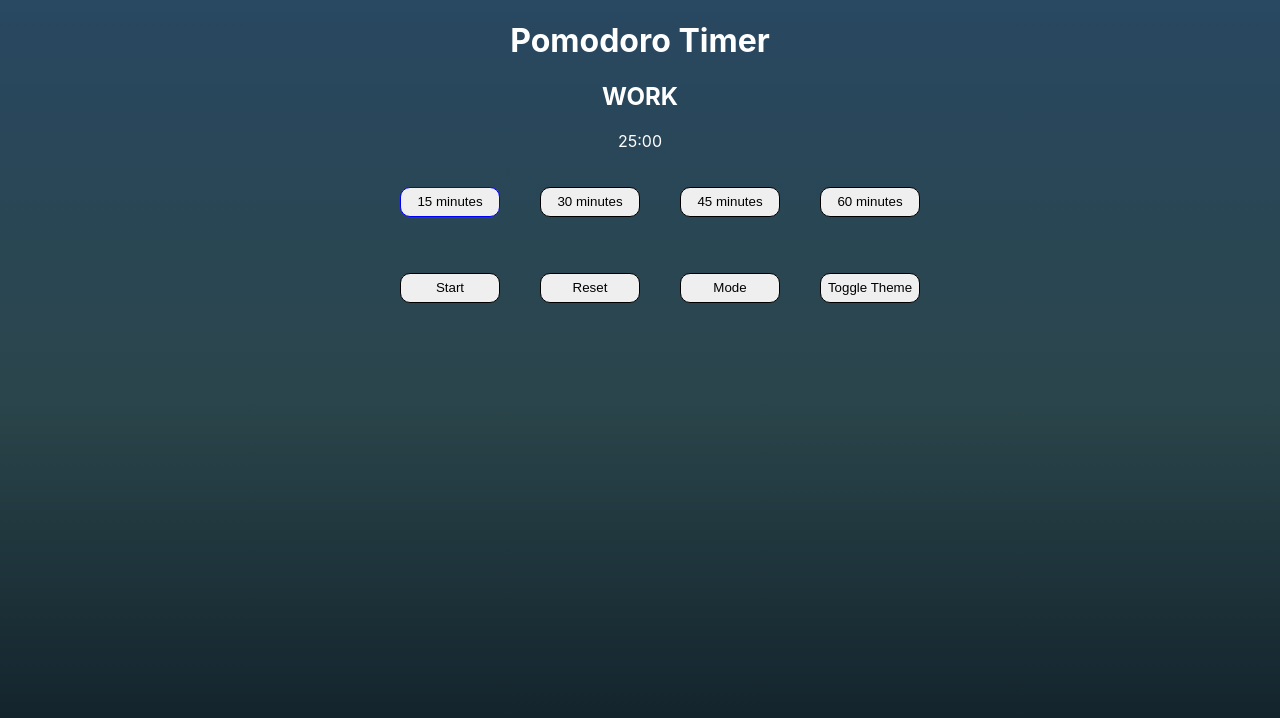
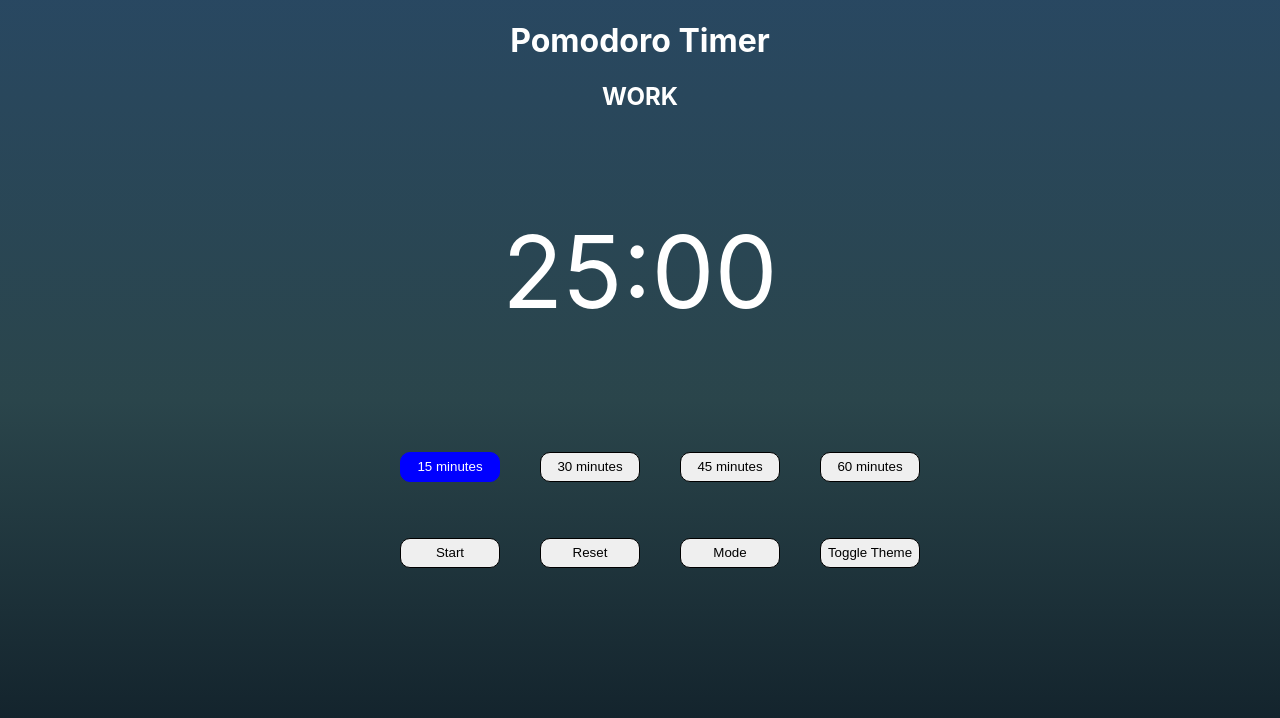
Before and after one commit to William-Mejia-Learning/pomodoro-timer, a React (Create React App) app in the folder client/: page / in a window 1280 px wide. In both pictures the pointer is over the button "15 minutes". Shown: the top 718 px of the page. Built offline with nearby package versions, Linux system fonts and the light colour scheme.

Commit message:
feat: increased the size of the count down clock

```diff
--- a/client/src/App.css
+++ b/client/src/App.css
@@ -25,14 +25,20 @@ button {
 
 button:hover {
   border: 1px solid blue;
+  background-color: blue;
+  color: white;
 }
 
 .pause:hover {
   border: 1px solid yellow;
+  background-color: yellow;
+  color: black;
 }
 
 .reset:hover {
   border: 1px solid red;
+  background-color: red;
+  color: white;
 }
 
 .light {
@@ -53,3 +59,7 @@ button:hover {
 
   color: white;
 }
+
+.timer {
+  font-size: 100px;
+}
--- a/client/src/App.js
+++ b/client/src/App.js
@@ -78,7 +78,7 @@ function App() {
       <h1>Pomodoro Timer</h1>
       <div>
         <h2>{mode.toUpperCase()}</h2>
-        <p>{formatTime(timer)}</p>
+        <p className="timer">{formatTime(timer)}</p>
       </div>
       <ul>
         <li>
```
